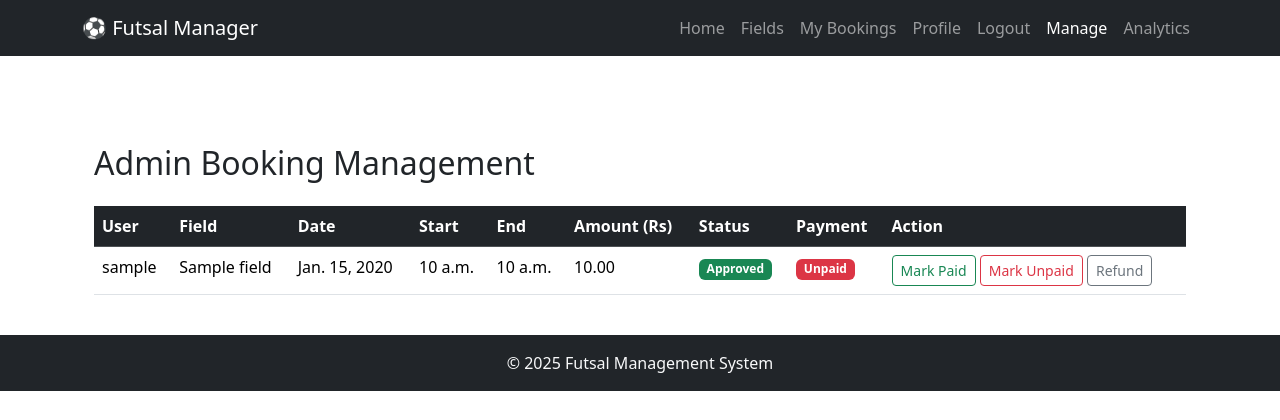
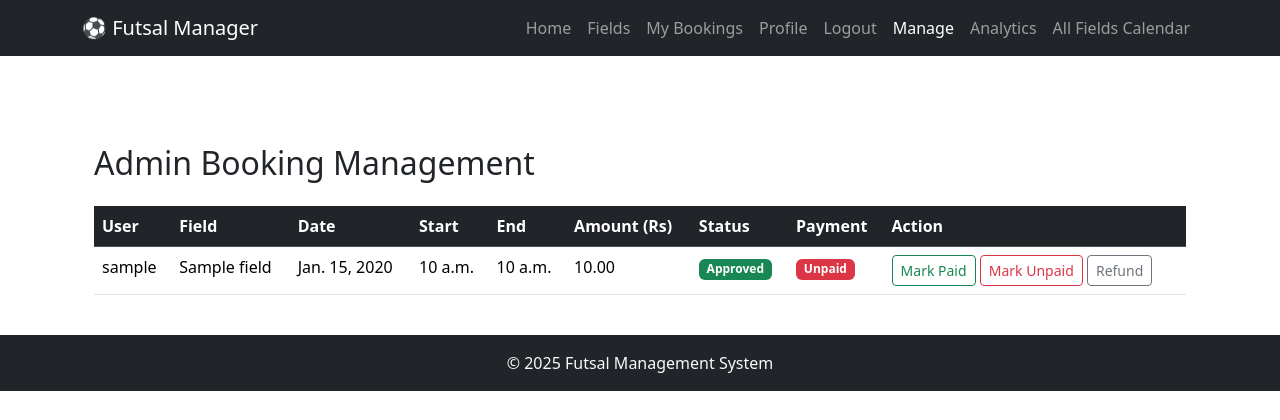
Before and after one commit to crestadev/futsal_management_system, a Django app: page /admin-dashboard/ in a window 1280 px wide. Shown: the top 420 px of the page. Run offline with Django 5.2, Linux system fonts and the light colour scheme; a user stored in the database is signed in; tables that the repository leaves empty hold one stand-in row (values such as "Sample post"); some libraries are stand-ins or nearby versions.

Commit message:
Added all_fields_calender in base

```diff
--- a/templates/base.html
+++ b/templates/base.html
@@ -64,6 +64,13 @@
                 <a class="nav-link {% if url_name == 'analytics_dashboard' %}active{% endif %}" href="{% url 'analytics_dashboard' %}">Analytics</a>
               </li>
           {% endif %}
+          {% if user.is_staff %}
+          <li class="nav-item">
+            <a class="nav-link {% if url_name == 'all_fields_calendar' %}active{% endif %}"
+              href="{% url 'all_fields_calendar' %}">All Fields Calendar</a>
+          </li>
+          {% endif %}
+
 
         </ul>
       </div>
```
